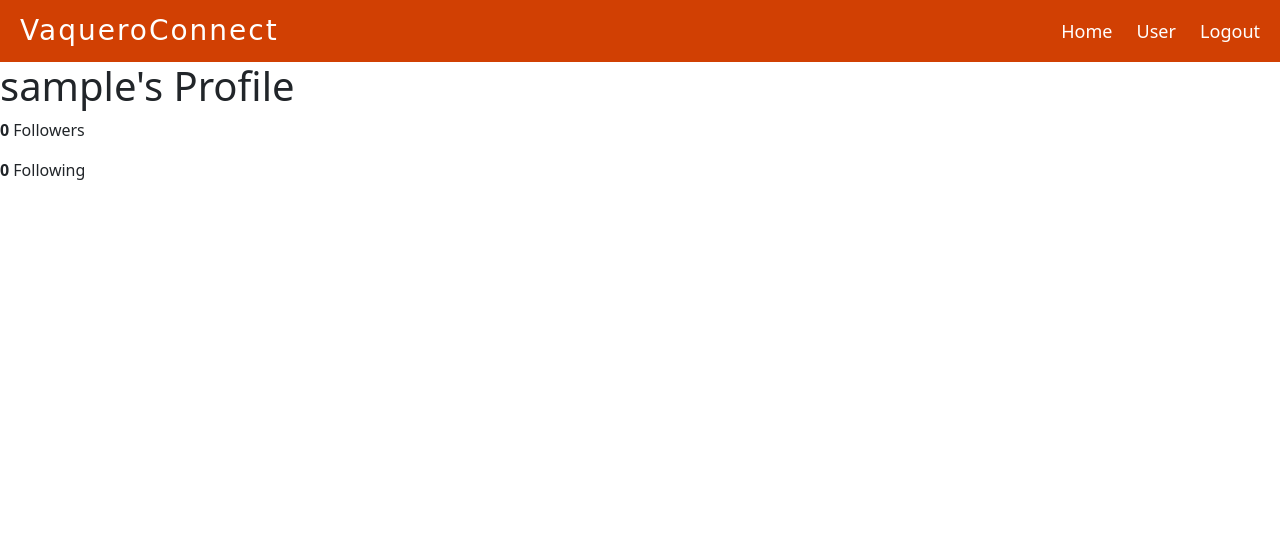
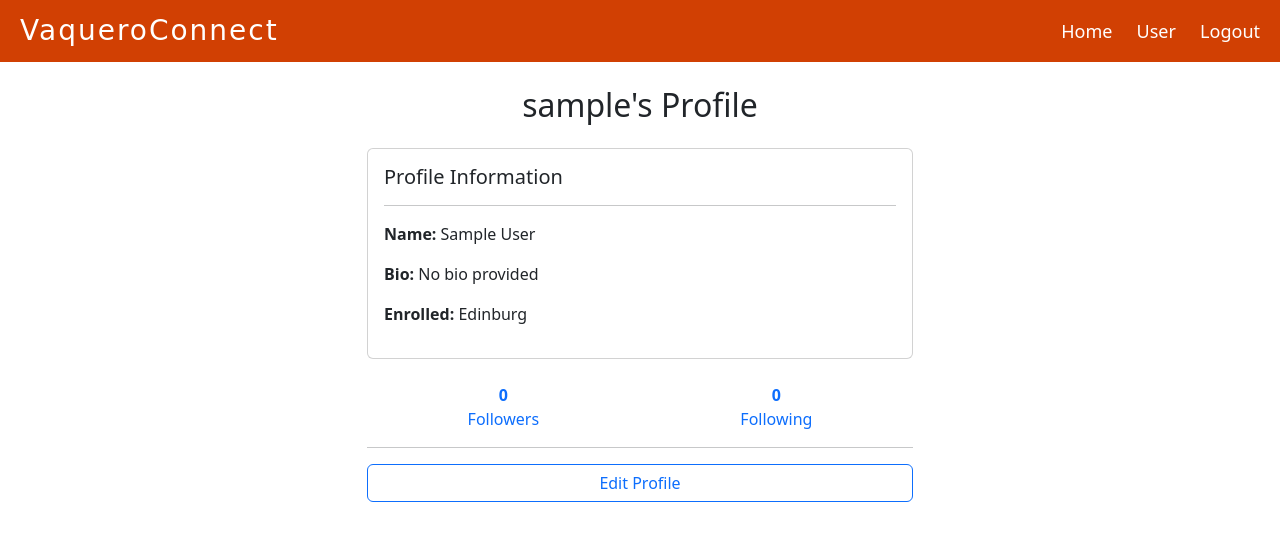
Before and after one commit to melanieaidee/SE-Project, a Django app: page /profile/ in a window 1280 px wide. Shown: the top 541 px of the page. Run offline with Django 5.2, Linux system fonts and the light colour scheme; the visitor is signed in with stand-in values (Sample User, id 1); data that the repository does not hold is empty; some web fonts are replaced.

Commit message:
Made the following/followers model and made the edit profile with the name,bio and enrolled and saves the changes and updates them to the profile page

```diff
--- a/newApp/forms.py
+++ b/newApp/forms.py
@@ -14,4 +14,4 @@ class UserUpdateForm(forms.ModelForm):
 class ProfileUpdateForm(forms.ModelForm):
     class Meta:
         model = Profile
-        fields = ['bio','student_id', 'enrolled']
+        fields = ['bio', 'enrolled']
--- a/newApp/models.py
+++ b/newApp/models.py
@@ -6,10 +6,16 @@ from django.contrib.auth.models import User
 class Profile(models.Model):
     user = models.OneToOneField(User, on_delete=models.CASCADE)
     bio = models.TextField(blank=True, null=True)
-    student_id = models.IntegerField(blank=True, null=True)
-    enrolled = models.BooleanField(default=False)
+    ENROLLED_CHOICES = [
+        ('ED', 'Edinburg'),
+        ('BR', 'Brownsville'),
 
-
+    ]
+    enrolled = models.CharField(
+        max_length=20,
+        choices=ENROLLED_CHOICES,
+        default='ED'
+    )
     def __str__(self):
         return self.user.username
 #this is the follow model which will be used to create the follow and unfollow functionality
--- a/newApp/templates/profile.html
+++ b/newApp/templates/profile.html
@@ -1,24 +1,135 @@
 {% extends 'base.html' %}
+{% block content %}
+<!--with the help of ai to organize the profile html page-->
+<div class="container mt-4">
 
-{% block content %}
+    {% if messages %}
+        {% for message in messages %}
+            <div class="alert alert-success alert-dismissible fade show" role="alert">
+                {{ message }}
+                <button type="button" class="btn-close" data-bs-dismiss="alert" aria-label="Close"></button>
+            </div>
+        {% endfor %}
+    {% endif %}
 
-<h1>{{ profile_user.username }}'s Profile</h1>
+    <h2 class="text-center mb-4">{{ profile_user.username }}'s Profile</h2>
 
-<div class="profile-stats">
-    <p><strong>{{ followers_count }}</strong> Followers</p>
-    <p><strong>{{ following_count }}</strong> Following</p>
+    <div class="row justify-content-center">
+        <div class="col-md-6">
+
+            <!-- Profile Information -->
+            <div class="card mb-4">
+                <div class="card-body">
+                    <h5 class="card-title">Profile Information</h5>
+                    <hr>
+
+                    <p><strong>Name:</strong>
+                        {% if profile_user.first_name or profile_user.last_name %}
+                            {{ profile_user.first_name }} {{ profile_user.last_name }}
+                        {% else %}
+                            Not provided
+                        {% endif %}
+                    </p>
+
+                    <p><strong>Bio:</strong>
+                        {% if profile_user.profile.bio %}
+                            {{ profile_user.profile.bio }}
+                        {% else %}
+                            No bio provided
+                        {% endif %}
+                    </p>
+
+                    <p><strong>Enrolled:</strong>
+                        {% if profile_user.profile.enrolled %}
+                            {{ profile_user.profile.get_enrolled_display }}
+                        {% else %}
+                            Not specified
+                        {% endif %}
+                    </p>
+
                 </div>
-<!-- Follow/Unfollow Button -->
+            </div>
+
+            <!-- Stats -->
+            <div class="d-flex justify-content-around mb-3">
+
+                <a href="{% url 'followers_lists' profile_user.username %}" class="text-decoration-none">
+                    <div class="text-center">
+                        <strong>{{ followers_count }}</strong><br>
+                        <span>Followers</span>
+                    </div>
+                </a>
+
+                <a href="{% url 'following_lists' profile_user.username %}" class="text-decoration-none">
+                    <div class="text-center">
+                        <strong>{{ following_count }}</strong><br>
+                        <span>Following</span>
+                    </div>
+                </a>
+
+            </div>
+
+            <!-- Follow / Unfollow -->
             {% if request.user != profile_user %}
                 <form method="POST" action="{% url 'follow_view' profile_user.username %}">
                     {% csrf_token %}
-
                     {% if is_following %}
-            <button type="submit" class="follow-btn">Unfollow</button>
+                        <button type="submit" class="btn btn-danger w-100">Unfollow</button>
                     {% else %}
-            <button type="submit" class="follow-btn">Follow</button>
+                        <button type="submit" class="btn btn-primary w-100">Follow</button>
                     {% endif %}
                 </form>
             {% endif %}
 
+            <!-- Edit Profile (only for owner) -->
+            {% if request.user == profile_user %}
+                <hr>
+
+                <button class="btn btn-outline-primary w-100 mb-3" type="button"
+                        data-bs-toggle="collapse" data-bs-target="#editProfileForm"
+                        aria-expanded="false" aria-controls="editProfileForm">
+                    Edit Profile
+                </button>
+
+                <div class="collapse" id="editProfileForm">
+                    <div class="card card-body">
+                        <h4>Edit Profile</h4>
+
+                        <form method="POST" enctype="multipart/form-data">
+                            {% csrf_token %}
+
+                            <div class="mb-3">
+                                <label for="id_first_name" class="form-label">First Name</label>
+                                {{ u_form.first_name }}
+                            </div>
+
+                            <div class="mb-3">
+                                <label for="id_last_name" class="form-label">Last Name</label>
+                                {{ u_form.last_name }}
+                            </div>
+
+                            <div class="mb-3">
+                                <label for="id_bio" class="form-label">Bio</label>
+                                {{ p_form.bio }}
+                                <div class="form-text">Tell us a little about yourself</div>
+                            </div>
+
+                            <div class="mb-3">
+                                <label for="id_enrolled" class="form-label">Enrolled</label>
+                                {{ p_form.enrolled }}
+                                <div class="form-text">What campus are you enrolled in?</div>
+                            </div>
+
+                            <button type="submit" class="btn btn-success w-100">Save Changes</button>
+                        </form>
+                    </div>
+                </div>
+            {% endif %}
+
+        </div>
+    </div>
+</div>
+
+<script src="https://cdn.jsdelivr.net/npm/bootstrap@5.3.0/dist/js/bootstrap.bundle.min.js"></script>
+
 {% endblock %}
--- a/newApp/urls.py
+++ b/newApp/urls.py
@@ -11,4 +11,6 @@ urlpatterns = [
     path('main_home/', views.main_home, name='main_home'),
     path("follow/<str:username>/", views.follow_view, name="follow_view"),
     path("user/<str:username>/", views.user_profile, name="user_profile"),
+    path("<str:username>/followers/", views.followers_lists, name="followers_lists"),
+    path("<str:username>/following/", views.following_lists, name="following_lists"),
 ]
--- a/newApp/views.py
+++ b/newApp/views.py
@@ -136,7 +136,7 @@ def user_profile(request, username):
         follower=request.user,
         following=profile_user
     ).exists()
-
+#count the number of followers and following for the user whose profile is being viewed
     followers_count = profile_user.followers.count()
     following_count = profile_user.following.count()
     u_form = None
@@ -148,3 +148,24 @@ def user_profile(request, username):
         'followers_count': followers_count,
         'following_count': following_count,
     })
+#####################################################################################################
+#will separate the followers and following lists into their own views and templates easier not to mess it up
+#this will be the followers view for the user to direct them to the followers list of users
+
+def followers_lists(request, username):
+    list_users = get_object_or_404(User, username=username)#this is the user whose followers we want to see
+    followers = list_users.followers.all()
+    return render(request, 'followers_lists.html', {
+        'list_users': list_users,
+        'followers': followers,
+
+    })
+#this will be the following view for the user to direct them to the following list of users
+def following_lists(request, username):
+    list_users = get_object_or_404(User, username=username)#this is the user whose followers we want to see
+    following = list_users.following.all()
+    return render(request, 'following_lists.html', {
+        'list_users': list_users,
+        'following': following,
+
+    })
```
Also changed, not shown: newApp/templates/followers_lists.html (added, +16 -0 lines), newApp/templates/following_lists.html (added, +16 -0 lines), newApp/migrations/0004_remove_profile_student_id_alter_profile_enrolled.py (added). Lines whose indentation alone changed are shown as unchanged.
